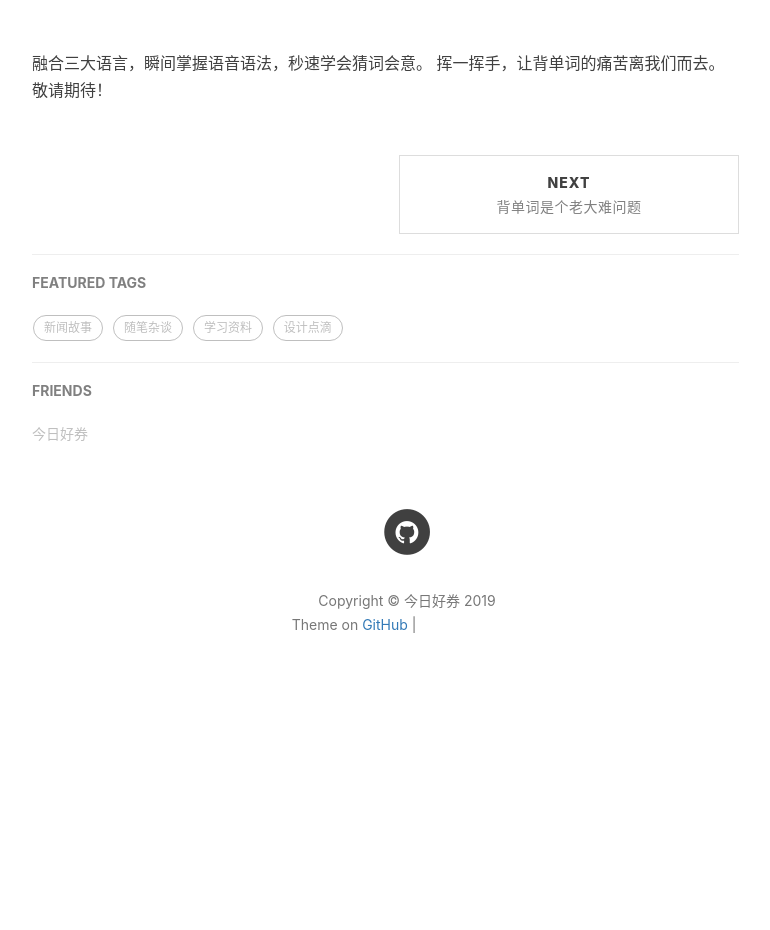
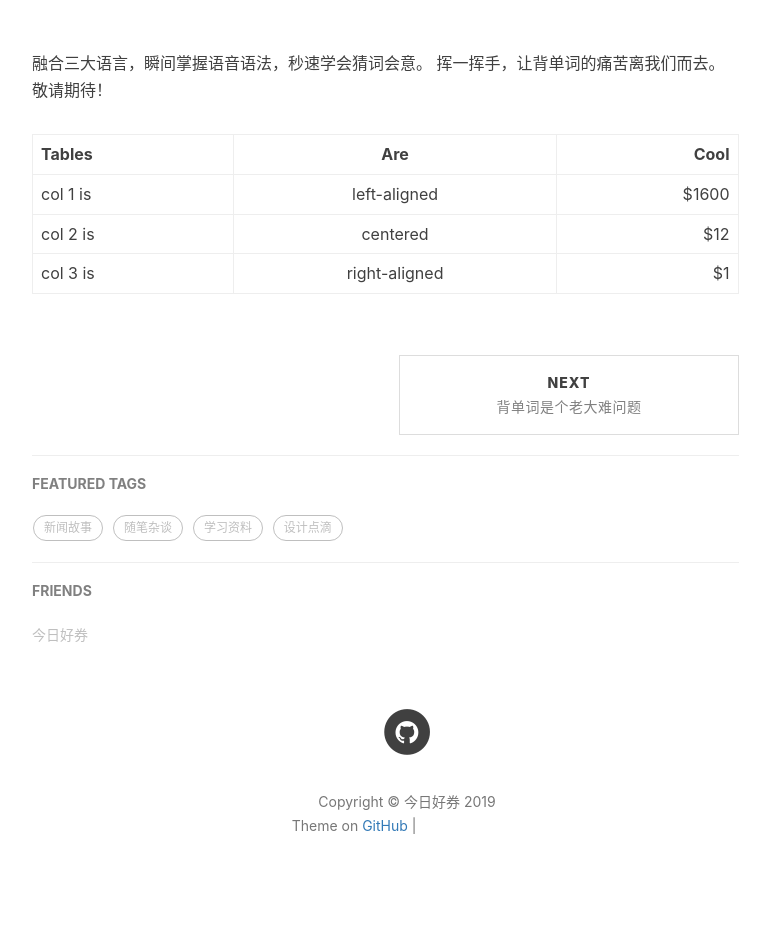
Before and after one commit to jrhq/jrhq.github.io, a Jekyll site: the page built from _posts/2018-12-01-一门新的国际语即将诞生.md, in a window 1280 px wide. Shown: the part 523-1453 px from the top of the page, without its empty margins (233-1003 px from the left). Built offline with Jekyll 4.4.1, drawn with Linux system fonts in a browser that asks for light colours; nearby versions of some CDN libraries; comment, search, counter and statistics services are not loaded; before the commit the page ends 1252 px from its top, so only the background shows below that; grey boxes are pictures that could not be loaded.

Commit message:
Update 2018-12-01-一门新的国际语即将诞生.md

```diff
--- a/_posts/2018-12-01-一门新的国际语即将诞生.md
+++ b/_posts/2018-12-01-一门新的国际语即将诞生.md
@@ -14,3 +14,9 @@
 融合三大语言，瞬间掌握语音语法，秒速学会猜词会意。
 挥一挥手，让背单词的痛苦离我们而去。
 敬请期待！
+
+| Tables   |      Are      |  Cool |
+|----------|:-------------:|------:|
+| col 1 is |  left-aligned | $1600 |
+| col 2 is |    centered   |   $12 |
+| col 3 is | right-aligned |    $1 |
```
